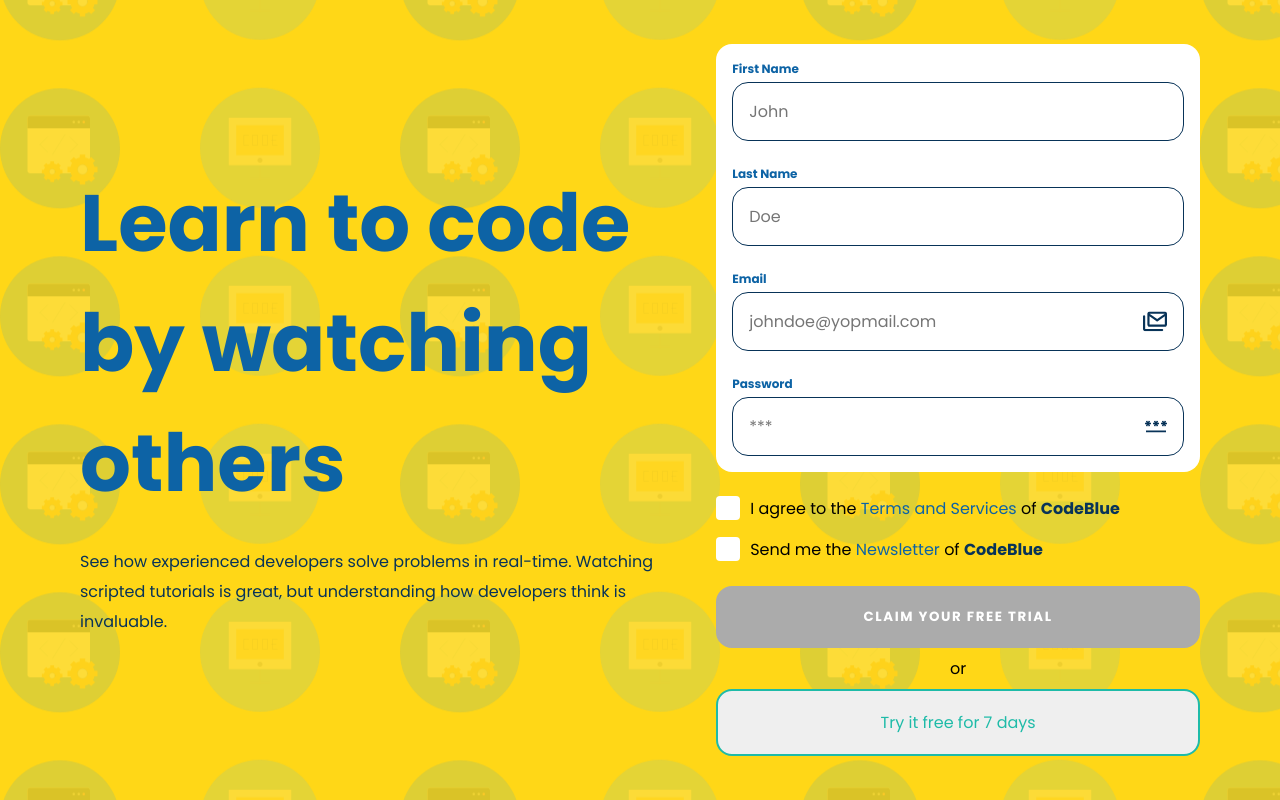
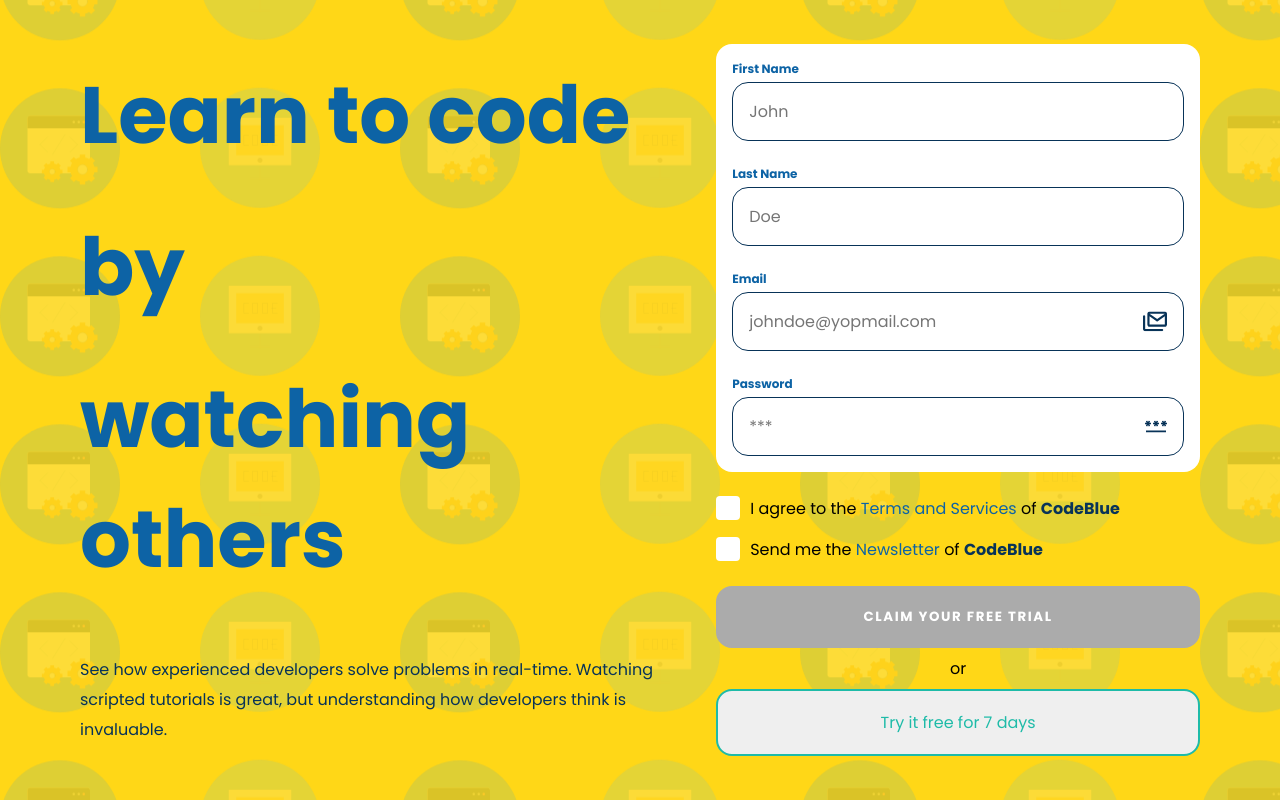
Before and after one commit to huyphan2210/intro-component-with-sign-up-form, a Preact app: page / in a window 1280 px wide. Built offline with nearby package versions, Linux system fonts and the light colour scheme.

Commit message:
Add animation to the heading

```diff
--- a/src/app.scss
+++ b/src/app.scss
@@ -15,6 +15,30 @@
       font-size: 2rem;
       color: var(--blue-1);
       margin-block: 0;
+
+      span {
+        overflow: hidden;
+        display: inline-block;
+        text {
+          display: block;
+          animation: moveRight 1s ease-in-out forwards;
+          animation-delay: 1s;
+          transform: translateX(-100%);
+        }
+        &:first-child {
+          text {
+            animation: moveUp 1s ease-in-out forwards;
+            transform: translateY(-100%);
+          }
+        }
+        &:last-child {
+          text {
+            animation: moveDown 1s ease-in-out forwards;
+            transform: translateY(100%);
+            animation-delay: 2s;
+          }
+        }
+      }
     }
 
     p {
@@ -78,3 +102,30 @@
     }
   }
 }
+
+@keyframes moveUp {
+  0% {
+    transform: translateY(-100%);
+  }
+  100% {
+    transform: translateY(0);
+  }
+}
+
+@keyframes moveDown {
+  0% {
+    transform: translateY(100%);
+  }
+  100% {
+    transform: translateY(0);
+  }
+}
+
+@keyframes moveRight {
+  0% {
+    transform: translateX(-100%);
+  }
+  100% {
+    transform: translateX(0);
+  }
+}
--- a/src/app.tsx
+++ b/src/app.tsx
@@ -18,7 +18,19 @@
 }
 
 export function App() {
-  const heading = "Learn to code by watching others";
+  const heading = (
+    <>
+      <span>
+        <text>Learn to code </text>
+      </span>{" "}
+      <span>
+        <text>by</text>
+      </span>{" "}
+      <span>
+        <text>watching others</text>
+      </span>
+    </>
+  );
   const paragraph =
     "See how experienced developers solve problems in real-time. Watching scripted tutorials is great, but understanding how developers think is invaluable.";
   const submitBtnContent = "Claim your free trial";
```
